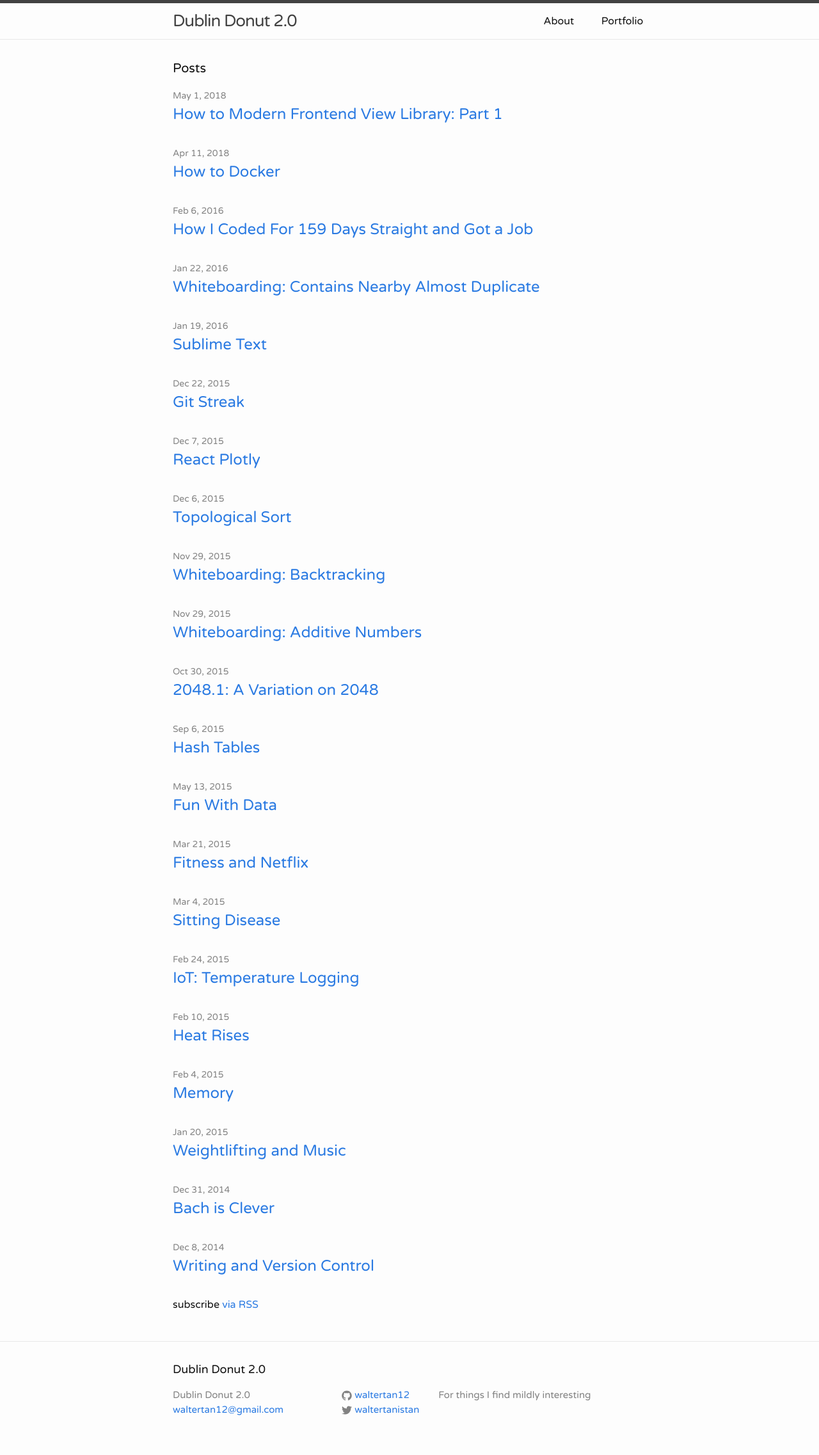
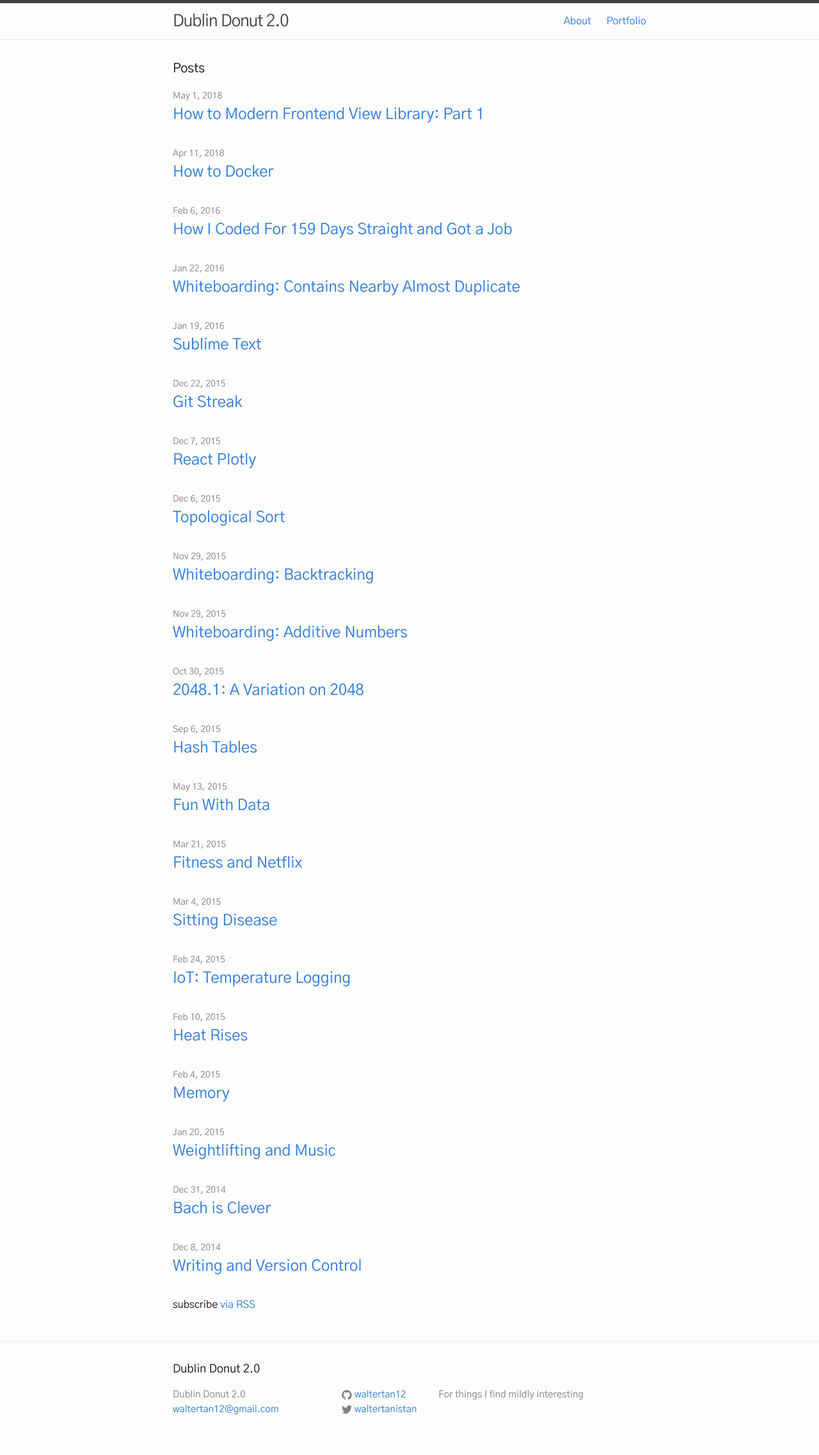
Before and after one commit to waltertan12/blog, a Jekyll site: the page built from index.html, in a window 1280 px wide. Shown: the whole page at 64% size. Built offline with Jekyll 4.4.1, drawn with Linux system fonts in a browser that asks for light colours.

Commit message:
Update styles

```diff
--- a/_sass/_base.scss
+++ b/_sass/_base.scss
@@ -18,11 +18,11 @@ body {
     color: $text-color;
     background-color: $background-color;
     -webkit-text-size-adjust: 100%;
-    -webkit-font-feature-settings: "kern" 1;
-    -moz-font-feature-settings: "kern" 1;
-    -o-font-feature-settings: "kern" 1;
-    font-feature-settings: "kern" 1;
-    font-kerning: normal;
+    // -webkit-font-feature-settings: "kern" 1;
+    // -moz-font-feature-settings: "kern" 1;
+    // -o-font-feature-settings: "kern" 1;
+    // font-feature-settings: "kern" 1;
+    // font-kerning: normal;
 }
 
 
@@ -95,14 +95,14 @@ a {
     display: inline-block;
     color: $brand-color;
     text-decoration: none;
-    transition-duration: 300ms;
+    // transition-duration: 300ms;
     &:visited {
         /*color: darken($brand-color, 15%);*/
     }
 
     &:hover {
-        /*color: $text-color;*/
-        color: lightblue;
+        color: $text-color;
+        /* color: lightblue; */
         /*text-decoration: underline;*/
     }
 }
--- a/_sass/_layout.scss
+++ b/_sass/_layout.scss
@@ -33,7 +33,7 @@
     }
 
     .page-link {
-        color: $text-color;
+        // color: $text-color;
         line-height: $base-line-height;
 
         // Gaps between nav items, but not on the last one
@@ -92,18 +92,6 @@
         }
     }
 }
-
-.page-link {
-    width: 75px;
-    text-align: center;
-    &:hover {
-        color: white;
-        background-color: lightblue;
-        padding: 15px 0;
-    }
-}
-
-
 
 /**
  * Site footer
--- a/css/main.scss
+++ b/css/main.scss
@@ -2,11 +2,10 @@
 # Only the main Sass file needs front matter (the dashes are enough)
 ---
 @charset "utf-8";
-
-
+@import url('https://fonts.googleapis.com/css?family=Gothic+A1');
 
 // Our variables
-$base-font-family: "Varela Round", Ubuntu, "Helvetica Neue", Helvetica, Arial, sans-serif;
+$base-font-family: 'Gothic A1', Helvetica, sans-serif;
 $base-font-size:   16px;
 $base-font-weight: 400;
 $small-font-size:  $base-font-size * 0.875;
@@ -28,7 +27,10 @@ $content-width:    800px;
 $on-palm: 300ms     600px;
 $on-laptop:        800px;
 
-
+* {
+  -webkit-font-smoothing: antialiased;
+  -moz-osx-font-smoothing: grayscale;
+}
 
 // Use media queries like this:
 // @include media-query($on-palm) {
```
